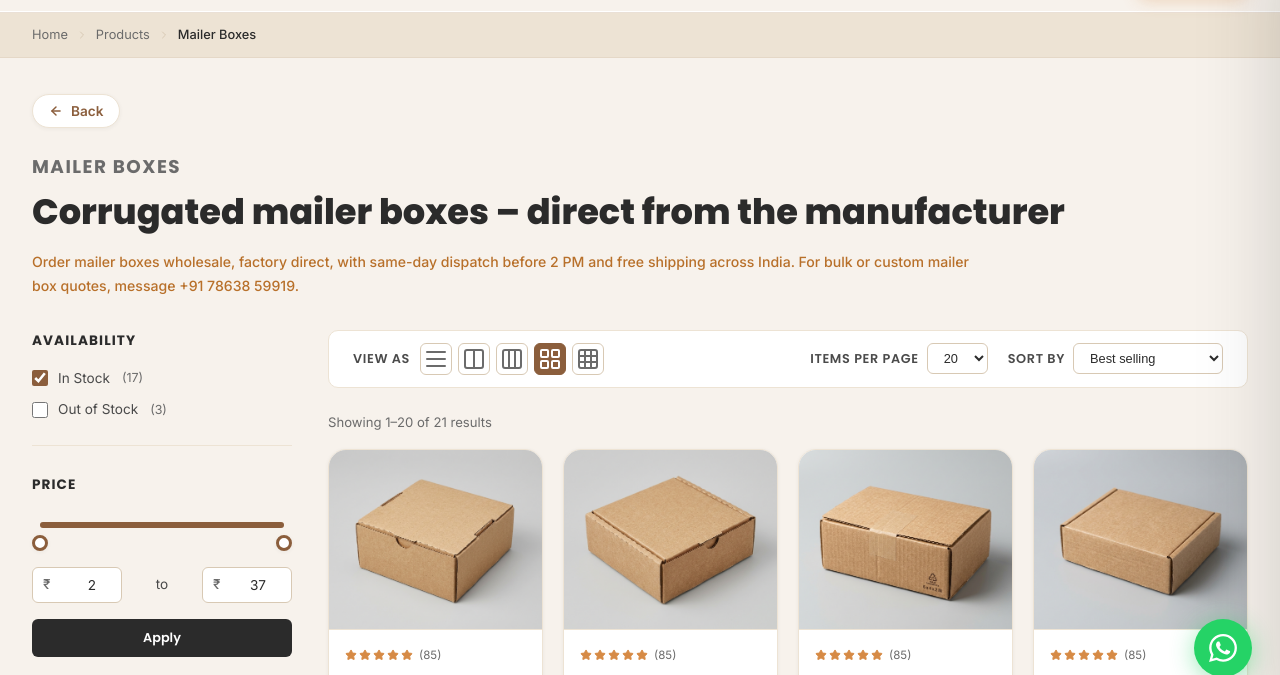
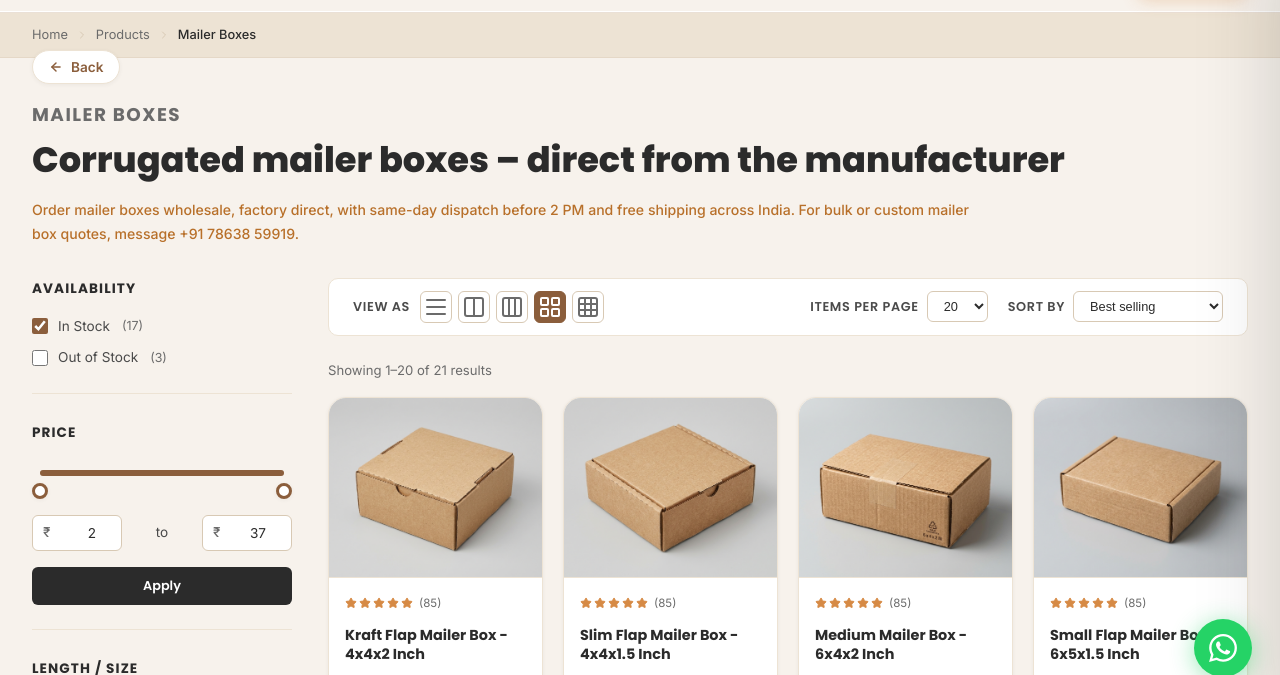
Before and after one commit to Abinav-Loki/Box-care, a website: page catalog.html in a window 1280 px wide. Shown: the part 95-770 px from the top of the page. Drawn offline with nearby package versions, Linux system fonts and the light colour scheme.

Commit message:
Optimize vertical spacing above Back buttons by reducing parent padding and container margins

```diff
--- a/style.css
+++ b/style.css
@@ -1814,7 +1814,7 @@ svg { display: block; }
 
 /* Catalog General Layout */
 .catalog-section {
-  padding: 48px 0 88px 0;
+  padding: 20px 0 88px 0 !important;
   background: var(--beige);
 }
 .catalog-title-block {
@@ -3714,8 +3714,11 @@ input:checked + .slider-round:before {
 
 /* Styled Back Button & Spacing Adjustments */
 .back-to-categories-wrap {
-  margin-top: -12px !important;  /* Shifts the back button slightly upwards */
-  margin-bottom: 24px !important;
+  margin-top: -28px !important;  /* Shifts the back button further upwards to close the gap */
+  margin-bottom: 16px !important;
+}
+.detail-section {
+  padding-top: 20px !important;
 }
 .back-category-btn {
   display: inline-flex !important;
```
